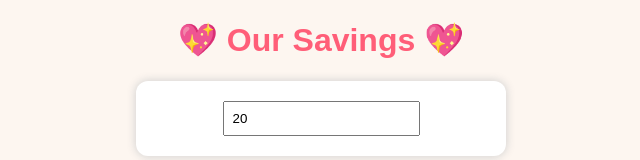
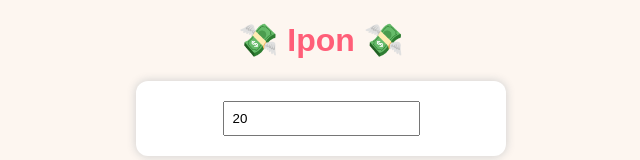
Before and after one commit to jmoblinada-lang/Saving, a plain HTML site: page index.html in a window 1280 px wide. Shown: the top 160 px of the page, without its empty margins (319-959 px from the left). Drawn offline with Linux system fonts and the light colour scheme.

Commit message:
Update index.html

```diff
--- a/index.html
+++ b/index.html
@@ -1,7 +1,7 @@
 <!DOCTYPE html>
 <html>
 <head>
-  <title>Our Savings 💖</title>
+  <title>Ipon</title>
   <style>
 body {
   font-family: Arial;
@@ -73,7 +73,7 @@ button {
 </head>
 <body>
 
-<h1>💖 Our Savings 💖</h1>
+<h1>💸 Ipon 💸</h1>
 
 <div class="box">
   <input type="number" id="amount" value="20">
```
